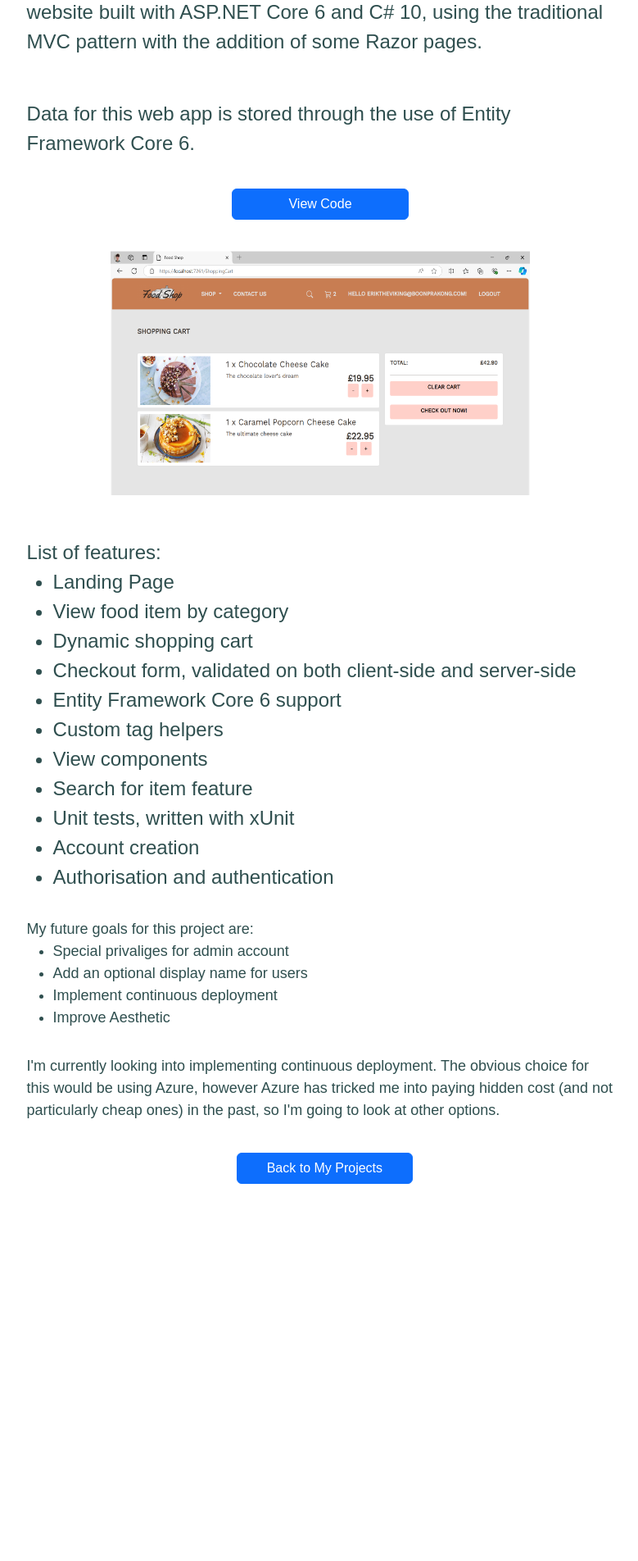
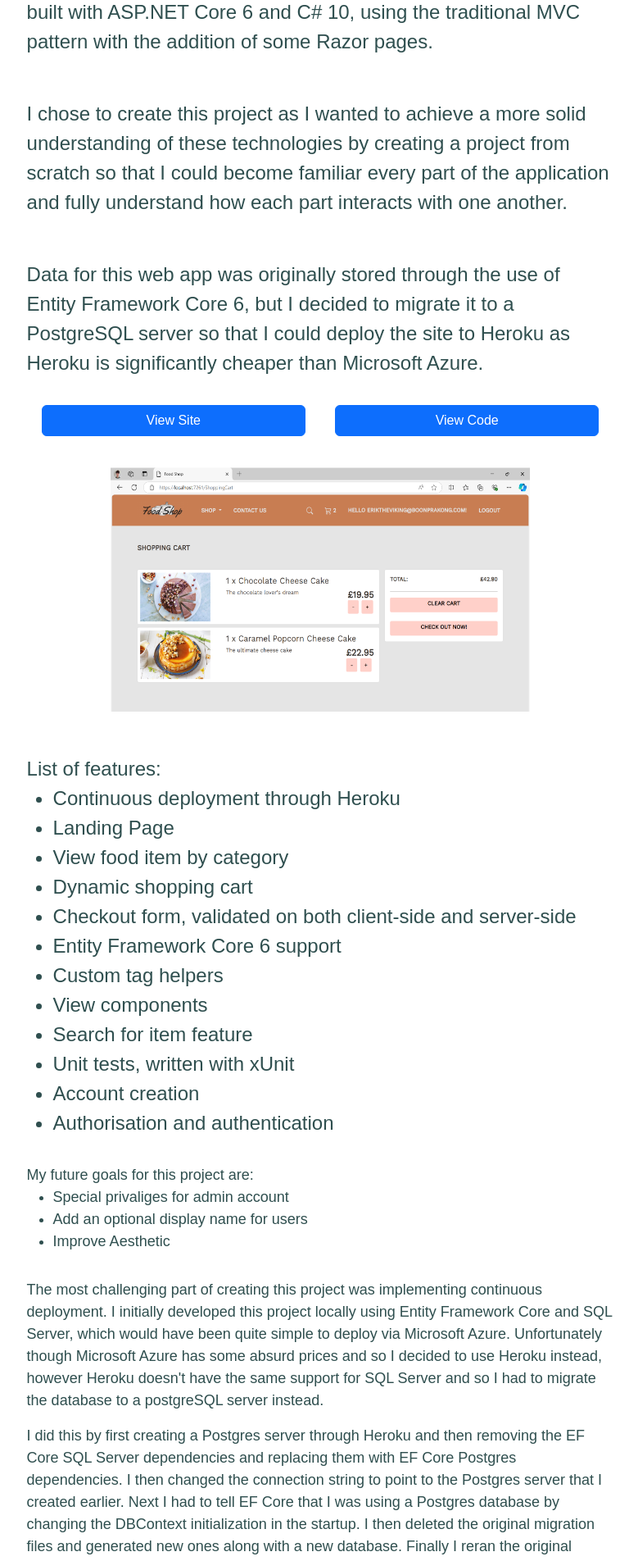
Before and after one commit to ErikBoonprakong/Portfolio, a React (Create React App) app in the folder my-portfolio/: page /foodshop in a window 1280 px wide. Shown: the part 280-2184 px from the top of the page at 82% size, without its empty margins (249-1028 px from the left). Before the commit the page ends 1724 px from the top, so only its background shows below. Built offline with nearby package versions, Linux system fonts and the light colour scheme.

Commit message:
Updated foodshop page to include details about continuous deployment

```diff
--- a/my-portfolio/src/Components/Entry.js
+++ b/my-portfolio/src/Components/Entry.js
@@ -63,8 +63,10 @@ class Entry extends React.Component {
                     </strong>
                   </p>
                   <p>
-                    Tags: React, SQL, PostgreSQL, Unit Testing, Continuous Deployment, Node.js, Websockets,
-                    socket.io, Deno, Netlify, Heroku, JavaScript, CSS, HTML, relational databases, full-stack
+                    Tags: React, SQL, PostgreSQL, Unit Testing, Continuous
+                    Deployment, Node.js, Websockets, socket.io, Deno, Netlify,
+                    Heroku, JavaScript, CSS, HTML, relational databases,
+                    full-stack
                   </p>
                 </Card.Text>
                 <div className="button-container">
@@ -113,17 +115,28 @@ class Entry extends React.Component {
                     Data for this web app is stored through the use of Entity
                     Framework Core 6.
                   </p>
-                  <p>Tags: C# 10, SQL, ASP.NET Core 6, Razor, Blazor, Unit Testing, xUnit, Entity Framework Core 6, Full-stack</p>
+                  <p>
+                    Tags: C# 10, SQL, ASP.NET Core 6, Razor, Blazor, Unit
+                    Testing, xUnit, Entity Framework Core 6, Full-stack
+                  </p>
                 </Card.Text>
                 <div className="button-container">
-                  <Link to="/foodshop" className="project-link-large">
+                  <Link to="/foodshop" className="project-link">
                     <Button variant="primary" className="project-button">
                       More Information
                     </Button>
                   </Link>
                   <a
+                    href="https://ecommerce-site-aspnet-5ca2ec54bfb3.herokuapp.com/"
+                    className="project-link"
+                  >
+                    <Button variant="primary" className="project-button">
+                      View Site
+                    </Button>
+                  </a>
+                  <a
                     href="https://github.com/ErikBoonprakong/FoodShop"
-                    className="project-link-large"
+                    className="project-link"
                   >
                     <Button variant="primary" className="project-button">
                       View Code
@@ -158,7 +171,10 @@ class Entry extends React.Component {
                       is due to the particular hosting plan that I chose.
                     </strong>
                   </p>
-                  <p>Tags: React, SQL, PostgreSQL, Deno, Continuous Deployment, HTML, CSS, JavaScript, Full-stack</p>
+                  <p>
+                    Tags: React, SQL, PostgreSQL, Deno, Continuous Deployment,
+                    HTML, CSS, JavaScript, Full-stack
+                  </p>
                 </Card.Text>
                 <div className="button-container">
                   <Link to="/puzzle" className="project-link">
@@ -197,7 +213,10 @@ class Entry extends React.Component {
                   <h3>Vanilla JavaScript Painting App</h3>
                 </Card.Title>
                 <Card.Text className="project-text">
-                  <p>One of my earliest projects, a painting app created with JavaScript canvas.</p>
+                  <p>
+                    One of my earliest projects, a painting app created with
+                    JavaScript canvas.
+                  </p>
                   <p>Tags: JavaScript, HTML, CSS</p>
                 </Card.Text>
                 <div className="button-container">
--- a/my-portfolio/src/Components/FoodShop.js
+++ b/my-portfolio/src/Components/FoodShop.js
@@ -22,29 +22,43 @@ class FoodShop extends React.Component {
           </Link>
         </div>
         <p className="description-big">
-          This is my current main pet project. It's a mock e-commerce website
+          This is my most recent pet project. It's a mock e-commerce website
           built with ASP.NET Core 6 and C# 10, using the traditional MVC pattern
           with the addition of some Razor pages.
         </p>
+        <p className="description-big">I chose to create this project as I wanted to achieve a more solid understanding of these technologies by creating a project from scratch so that I could become familiar every part of the application and fully understand how each part interacts with one another.</p>
         <p className="description-big">
-          Data for this web app is stored through the use of Entity Framework
-          Core 6.
+          Data for this web app was originally stored through the use of Entity
+          Framework Core 6, but I decided to migrate it to a PostgreSQL server
+          so that I could deploy the site to Heroku as Heroku is significantly
+          cheaper than Microsoft Azure.
         </p>
         <p className="pic-container">
+          <div className="button-container">
+            <a
+              href="https://ecommerce-site-aspnet-5ca2ec54bfb3.herokuapp.com/"
+              className="project-link-large"
+            >
+              <Button variant="primary" className="project-button">
+                View Site
+              </Button>
+            </a>
             <a
               href="https://github.com/ErikBoonprakong/FoodShop"
               className="project-link-large"
             >
-            <Button variant="primary" className="back-button">
+              <Button variant="primary" className="project-button">
                 View Code
               </Button>
-          </a>{" "}
+            </a>
+          </div>
           <p></p>
           <img src="foodshop-screenshot.png" className="display-pic" />
         </p>
         <p className="description-big">
           List of features:
           <ul>
+            <li>Continuous deployment through Heroku</li>
             <li>Landing Page</li>
             <li>View food item by category</li>
             <li>Dynamic shopping cart</li>
@@ -69,17 +83,30 @@ class FoodShop extends React.Component {
           <ul>
             <li>Special privaliges for admin account</li>
             <li>Add an optional display name for users</li>
-            <li>Implement continuous deployment</li>
             <li>Improve Aesthetic</li>
           </ul>
         </p>
         <p className="description-little">
-          I'm currently looking into implementing continuous deployment. The
-          obvious choice for this would be using Azure, however Azure has
-          tricked me into paying hidden cost (and not particularly cheap ones)
-          in the past, so I'm going to look at other options.
+          The most challenging part of creating this project was implementing
+          continuous deployment. I initially developed this project locally
+          using Entity Framework Core and SQL Server, which would have been
+          quite simple to deploy via Microsoft Azure. Unfortunately though
+          Microsoft Azure has some absurd prices and so I decided to use Heroku
+          instead, however Heroku doesn't have the same support for SQL Server
+          and so I had to migrate the database to a postgreSQL server instead.
         </p>
-        <div className="back-button">
+        <p className="description-little">
+          I did this by first creating a Postgres server through Heroku and
+          then removing the EF Core SQL Server dependencies and replacing them
+          with EF Core Postgres dependencies. I then changed the connection
+          string to point to the Postgres server that I created earlier. Next I
+          had to tell EF Core that I was using a Postgres database by changing
+          the DBContext initialization in the startup. I then deleted the
+          original migration files and generated new ones along with a new
+          database. Finally I reran the original database schema to populate the
+          database.
+        </p>
+        <div className="back-button bottom">
           <Link to="/entry" className="project-link">
             <Button variant="primary" className="project-button">
               Back to My Projects
--- a/my-portfolio/src/Components/SliderPuzzle.js
+++ b/my-portfolio/src/Components/SliderPuzzle.js
@@ -128,7 +128,7 @@ class Puzzle extends React.Component {
             <li>Rewards to be purchased with points</li>
           </ul>
         </p>
-        <div className="back-button">
+        <div className="back-button bottom">
           <Link to="/entry" className="project-link">
             <Button variant="primary" className="project-button">
               Back to My Projects
```
Lines whose indentation alone changed are shown as unchanged.
